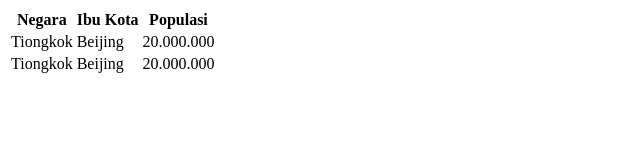
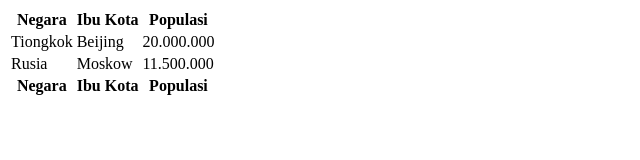
Before and after one commit to mazizf13/belajar-HTML, a plain HTML site: page table.html in a window 1280 px wide. Shown: the whole page, without its empty margins (0-640 px from the left). Drawn offline with Linux system fonts and the light colour scheme.

Commit message:
feat: Semantic table thead tbody tfoot

```diff
--- a/table.html
+++ b/table.html
@@ -5,23 +5,38 @@
     <meta name="viewport" content="width=device-width, initial-scale=1.0" />
     <title>Table HTML</title>
   </head>
+
   <body>
     <table>
+      <thead>
         <tr>
           <th>Negara</th>
           <th>Ibu Kota</th>
           <th>Populasi</th>
         </tr>
+      </thead>
+
+      <tbody>
         <tr>
           <td>Tiongkok</td>
           <td>Beijing</td>
           <td>20.000.000</td>
         </tr>
+
         <tr>
-        <td>Tiongkok</td>
-        <td>Beijing</td>
-        <td>20.000.000</td>
+          <td>Rusia</td>
+          <td>Moskow</td>
+          <td>11.500.000</td>
         </tr>
+      </tbody>
+
+      <tfoot>
+        <tr>
+          <th>Negara</th>
+          <th>Ibu Kota</th>
+          <th>Populasi</th>
+        </tr>
+      </tfoot>
     </table>
   </body>
 </html>
```
Lines whose indentation alone changed are shown as unchanged.
